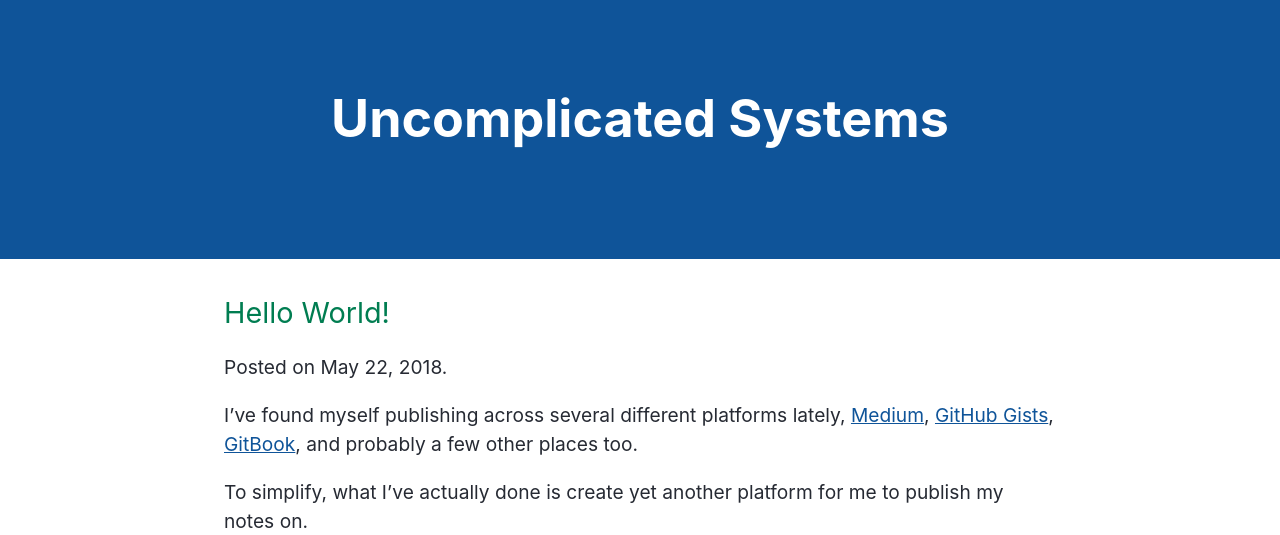
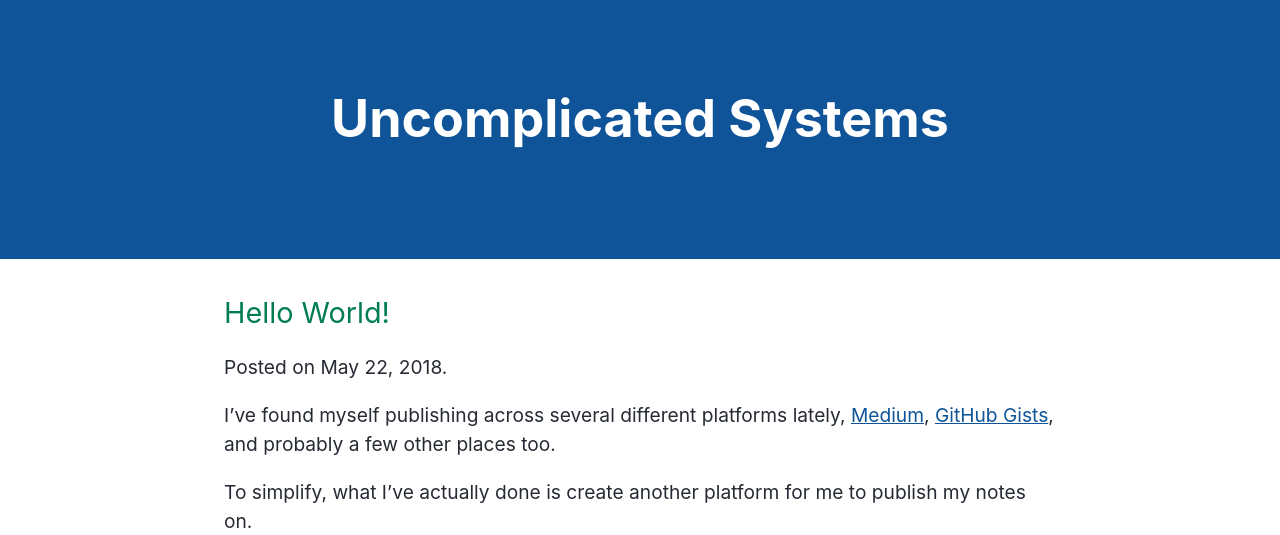
Before and after one commit to sjparkinson/uncomplicated.systems, a Jekyll site: the page built from _posts/2018-05-22-hello-world.md, in a window 1280 px wide, cut to the strip 0-535 px from the top of the page. Built offline with Jekyll 4.4.1, drawn with Linux system fonts in a browser that asks for light colours; the repository's description, which GitHub fills in, is left out.

Commit message:
Update 2018-05-22-hello-world.md

```diff
--- a/_posts/2018-05-22-hello-world.md
+++ b/_posts/2018-05-22-hello-world.md
@@ -3,9 +3,9 @@ layout: post
 title: Hello World!
 ---
 
-I've found myself publishing across several different platforms lately, [Medium](https://medium.com/@samparkinson_), [GitHub Gists](https://gist.github.com/sjparkinson), [GitBook](https://bhx8e2n0dha1.gitbook.io/docker-101/), and probably a few other places too.
+I've found myself publishing across several different platforms lately, [Medium](https://medium.com/@samparkinson_), [GitHub Gists](https://gist.github.com/sjparkinson), and probably a few other places too.
 
-To simplify, what I've actually done is create yet another platform for me to publish my notes on.
+To simplify, what I've actually done is create another platform for me to publish my notes on.
 
 ![Standards by XKCD](https://imgs.xkcd.com/comics/standards.png)
 
```
